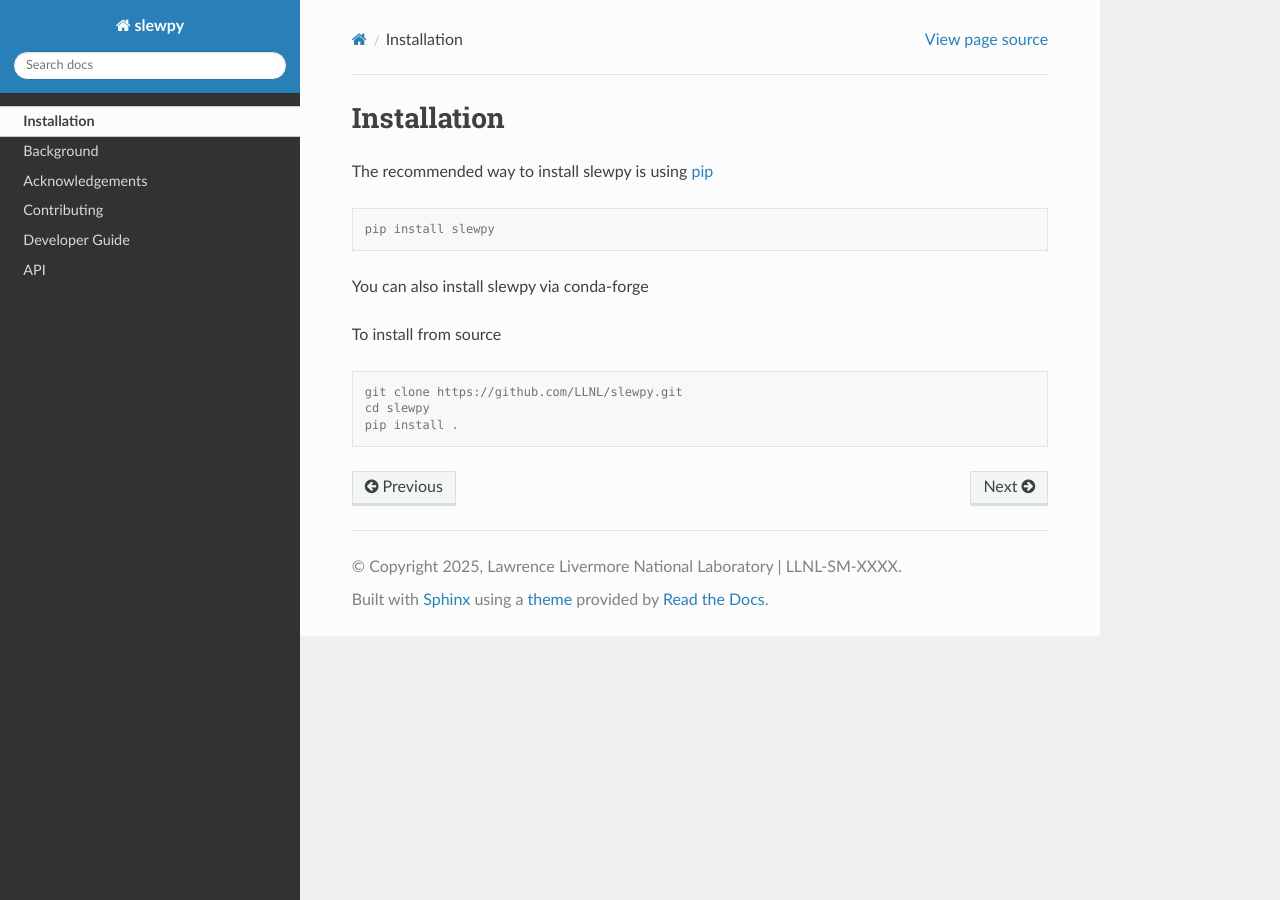
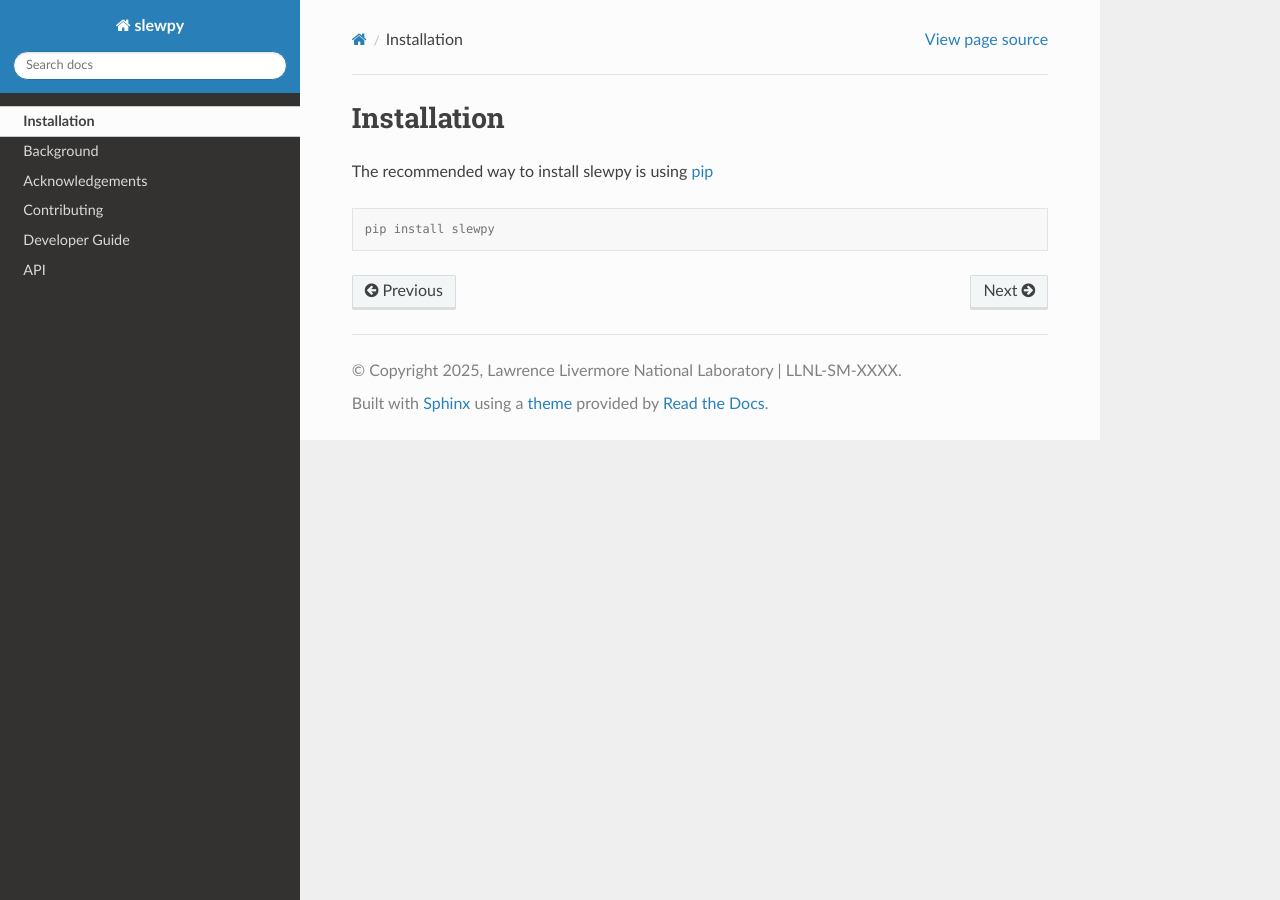
Before and after one commit to LLNL/slewpy, a Sphinx documentation site: the page built from docs/source/installation.rst, in a window 1280 px wide. Built offline with Sphinx 7.4.7 and the Read the Docs theme 3.1.0, drawn with Linux system fonts in a browser that asks for light colours; pages that are not in the unit, such as notebooks, are missing from menus.

Commit message:
Update installation.rst

```diff
--- a/docs/source/installation.rst
+++ b/docs/source/installation.rst
@@ -7,13 +7,3 @@ The recommended way to install slewpy is using `pip <https://pip.pypa.io/en/stab
 .. code-block:: console
 
     pip install slewpy
-
-You can also install slewpy via conda-forge
-
-To install from source
-
-.. code-block:: console
-
-    git clone https://github.com/LLNL/slewpy.git
-    cd slewpy
-    pip install .
```
